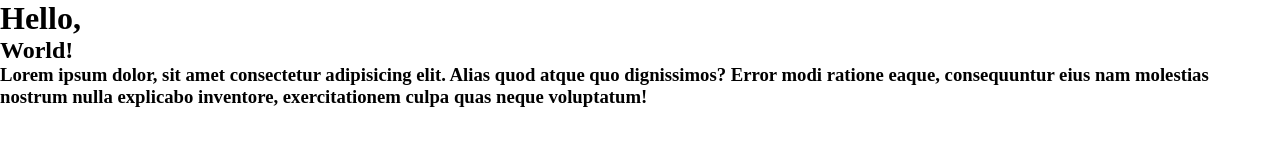
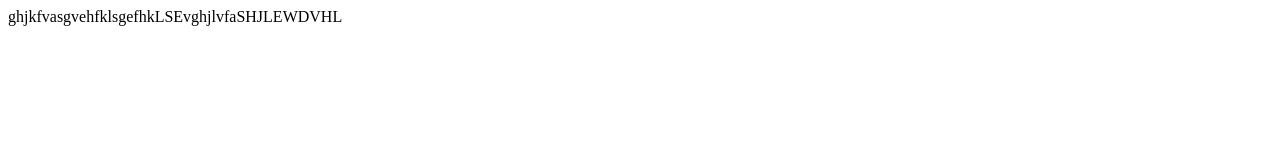
Before and after one commit to Lcss0f/curso-git, a plain HTML site: page index.html in a window 1280 px wide. Drawn offline with Linux system fonts and the light colour scheme.

Commit message:
15 commit - Caos anarquia

```diff
--- a/index.html
+++ b/index.html
@@ -4,16 +4,5 @@
     <meta charset="UTF-8">
     <meta name="viewport" content="width=device-width, initial-scale=1.0">
     <title>Corrigido</title>
-    <link rel="stylesheet" href="Styles.css">
-
-</head>
-<body>
-    <h1>
-        Hello,
-    </h1>
-    <h2>World!</h2>
-    <h3>
-        Lorem ipsum dolor, sit amet consectetur adipisicing elit. Alias quod atque quo dignissimos? Error modi ratione eaque, consequuntur eius nam molestias nostrum nulla explicabo inventore, exercitationem culpa quas neque voluptatum!
-    </h3>
-</body>
+ghjkfvasgvehfklsgefhkLSEvghjlvfaSHJLEWDVHL
 </html>
```
